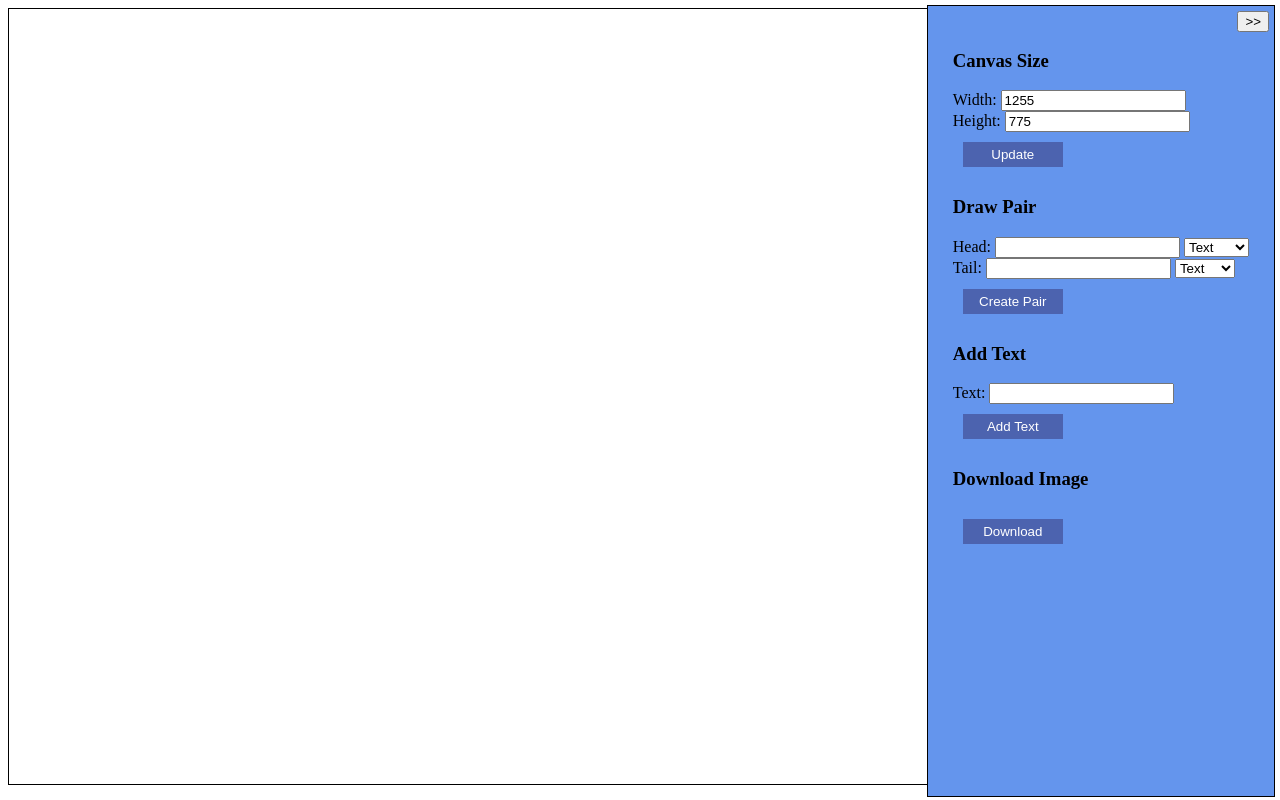
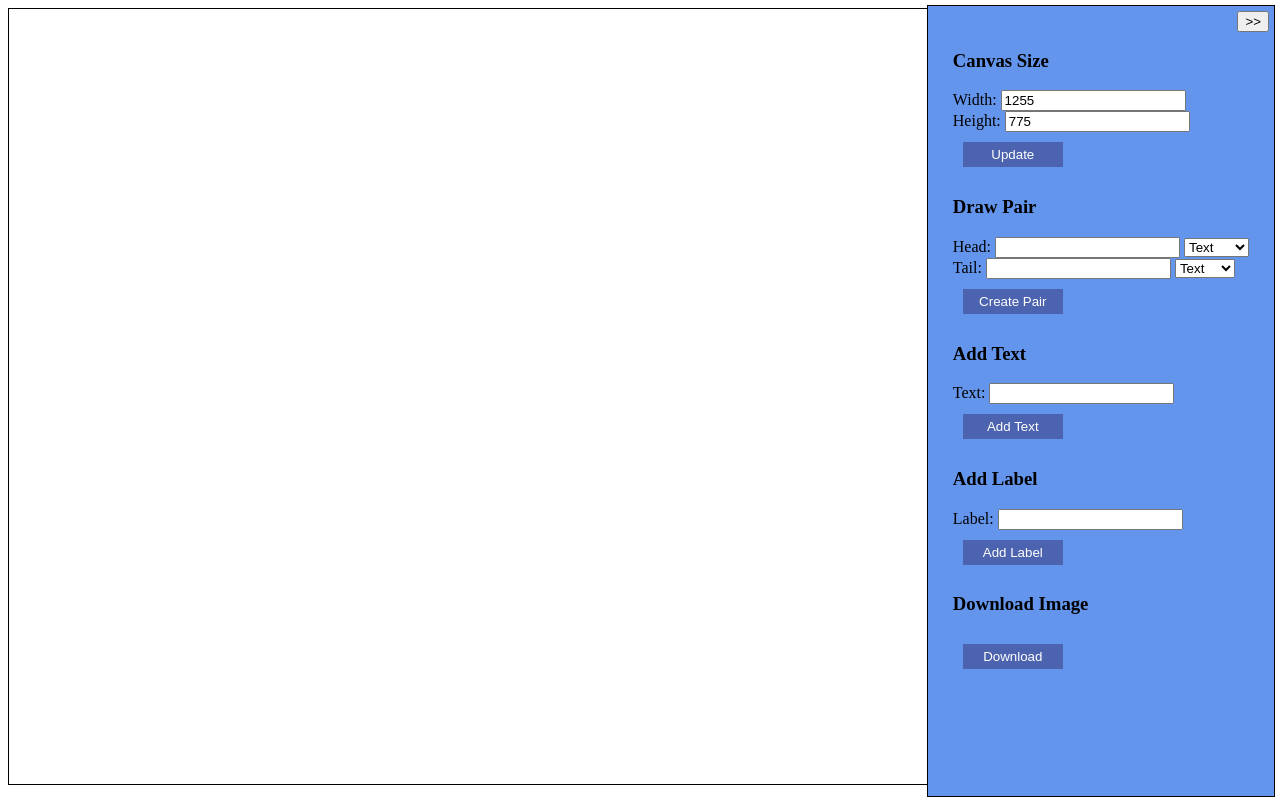
Before and after one commit to samuelfangjw/box-and-pointer, a plain HTML site: page index.html in a window 1280 px wide. Drawn offline with Linux system fonts and the light colour scheme.

Commit message:
added draw label functionality

```diff
--- a/index.html
+++ b/index.html
@@ -60,6 +60,12 @@
     <br/>
     <button class="button" onclick="addText()">Add Text</button>
 
+    <h3 class="section-header">Add Label</h3>
+    <label for="add-text">Label:</label>
+    <input type="text" id="add-label"/>
+    <br/>
+    <button class="button" onclick="addLabel()">Add Label</button>
+
     <h3 class="section-header">Download Image</h3>
     <button class="button" id="download" onclick="downloadImage()">Download</button>
   </div>
--- a/script.js
+++ b/script.js
@@ -1,6 +1,7 @@
 // global variables
 var boxWidth = 50;
 var boxNo = 0;
+var labelNo = 0;
 var arrow = () => 1;
 var initialX = 0;
 var initialY = 0;
@@ -15,6 +16,7 @@ var settings = document.getElementById("settings");
 var head = document.getElementById("head");
 var tail = document.getElementById("tail");
 var text = document.getElementById("add-text");
+var label = document.getElementById("add-label");
 var headSelect = document.getElementById("headSelect");
 var tailSelect = document.getElementById("tailSelect");
 var mycanvas = document.getElementById("myCanvas");
@@ -337,7 +339,7 @@ function downloadImage() {
 
 // Add text
 function addText() {
-  $('canvas').drawText({
+  $canvas.drawText({
     draggable: true,
     fillStyle: '#000',
     strokeWidth: 2,
@@ -353,3 +355,47 @@ function addText() {
     },
   });
 }
+
+// Add label
+function addLabel() {
+  const x = 100;
+  const y = 100;
+
+  $canvas.drawText({
+    draggable: true,
+    groups: ['label' + labelNo],
+    dragGroups: ['label' + labelNo],
+    name: 'label' + labelNo,
+    fillStyle: '#000',
+    strokeWidth: 2,
+    x: x, y: y,
+    fontSize: 18,
+    fontFamily: 'Verdana, sans-serif',
+    text: label.value,
+    updateDragX: function (layer, x) {
+      return nearest(x, 5);
+    },
+    updateDragY: function (layer, y) {
+      return nearest(y, 5);
+    },
+  });
+
+  const width = $canvas.measureText('label' + labelNo).width /  2;
+
+  $canvas.drawLine({
+    strokeStyle: '#000',
+    draggable: true,
+    groups: ['label' + labelNo],
+    dragGroups: ['label' + labelNo],
+    strokeWidth: 2,
+    endArrow: true,
+    arrowRadius: 5,
+    arrowAngle: 90,
+    x1: x + width + 5, y1: y,
+    x2: x + width + 25, y2: y,
+  });
+
+  labelNo++;
+}
+
+//let width1 = Math.max(boxWidth, $('canvas').measureText('text' + boxNo + 'one').width);
```
